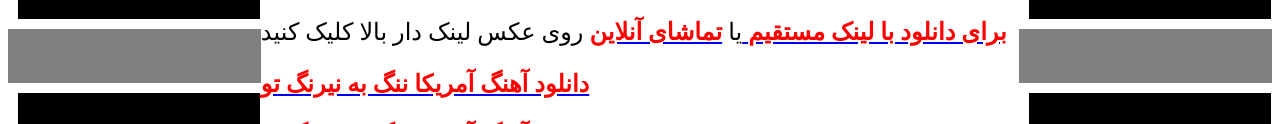
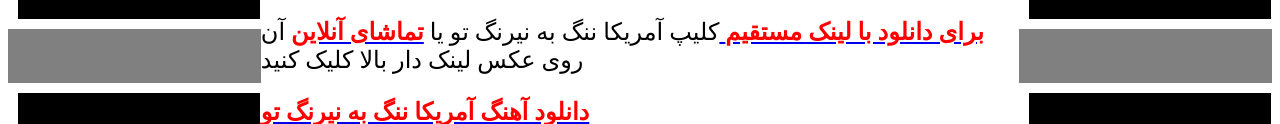
Before and after one commit to mmahdi222/amrikanangbeneyrang, a plain HTML site: page index.html in a window 1280 px wide. Shown: the part 596-720 px from the top of the page. Drawn offline with Linux system fonts and the light colour scheme.

Commit message:
دانلود کردن یا تماشای آنلاین کلیپ وآهنگ آمریکا ننگ به نیرنگ تو
شما در این سایت میتوانید  کلیپ یا آهنگ آمریکا آمریکا ننگ به نیرنگ تو را دنبال کنید

```diff
--- a/index.html
+++ b/index.html
@@ -4,7 +4,7 @@
 <title>دانلود کردن یا تماشای آنلاین کلیپ وآهنگ آمریکا ننگ به نیرنگ تو</title>
 <meta name="keywords"content=",آهنگ آمریکا ننگ به نیرنگ تو خون جوانان میچکد از چنگ تو,دانلود آهنگ آمریکا آمریکا ننگ به نیرنگ تو"/>
 <meta name="keywords"content=",آمریکا ننگ به نیرنگ تو خون جوانان ما میچکد از چنگ تو,کلیپ آمریکا ننگ به نیرنگ تو"/>
-<meta name="description"content="شما در این سایت میتوانید آهنگ آمریکا آمریکا ننگ به نیرنگ تو را دنبال کنید"/>
+<meta name="description"content="شما در این سایت میتوانید  کلیپ یا آهنگ آمریکا آمریکا ننگ به نیرنگ تو را دنبال کنید"/>
 <style>
 body
 {
@@ -26,7 +26,7 @@ margin=0px;
 </div>
 <div style="width:60%;height:60%;float:left;">
 <a href="https://aparat.com/v/PLEJY"title="دانلود یا تماشا کلیپ آمریکا ننگ به نیرنگ تو"target="-blank"><img src="New Text Document.png"width="98%"height="100%"style="border-style:solid;border-color:black;border-width:12px"/>
-<p style="font-size:24"><a href="https://aparat.com/v/PLEJY"><span style="color:red"><strong>برای دانلود با لینک مستقیم</strong> </span></a>یا</a> <a href="https://aparat.com/v/PLEJY"><span style="color:red"><strong>تماشای آنلاین</strong></span></a> روی عکس لینک دار بالا کلیک کنید</p>
+<p style="font-size:24"><a href="https://aparat.com/v/PLEJY"><span style="color:red"><strong>برای دانلود با لینک مستقیم</strong> </span></a> کلیپ آمریکا ننگ به نیرنگ تو یا</a> <a href="https://aparat.com/v/PLEJY"><span style="color:red"><strong>تماشای آنلاین</strong></span></a>  آن روی عکس لینک دار بالا کلیک کنید</p>
 <a href="آمریکا آمریکا ننگ به نیرنگ تو خون جوانان ما میچکد از چنگ تو.rar"><p style="font-size:24;color:red;"><strong> دانلود آهنگ آمریکا ننگ به نیرنگ تو</strong></p></a>
 <a href="آمریکا آمریکا ننگ به نیرنگ تو خون جوانان ما میچکد از چنگ تو.mp3"title="آهنگ آمریکا ننگ به نیرنگ تو">
 <p style="font-size:24;color:red"><strong>رفتن به صفحه آهنگ آمریکا ننگ به نیرنگ تو</strong></p>
```
